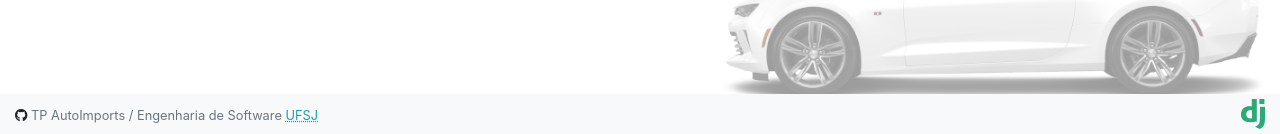
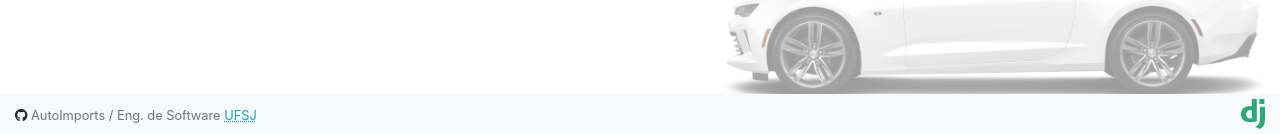
Before and after one commit to Durfan/ufsj-tp-autoimports, a Django app: page /automoney/ in a window 1280 px wide. Shown: the part 666-800 px from the top of the page. Run offline with Django 3.2, Linux system fonts and the light colour scheme; some libraries are stand-ins or nearby versions.

Commit message:
mobile img

```diff
--- a/autoimports/templates/base.html
+++ b/autoimports/templates/base.html
@@ -76,9 +76,9 @@
   <footer class="footer bg-light">
     <div class="container-fluid">
       <div class="row align-items-center" style="height: 40px;">
-        <div class="col">
+        <div class="col-auto">
           <small><i class="fab fa-github"></i> <a
-              href="https://github.com/Durfan/ufsj-tp-autoimports" class="text-muted">TP AutoImports / Engenharia de
+              href="https://github.com/Durfan/ufsj-tp-autoimports" class="text-muted">AutoImports / Eng. de
               Software</a>
             <a href="https://dcomp.ufsj.edu.br/" class="text-info">
               <abbr title="Universidade Federal de São João Del Rei">
```
Also changed, not shown: 1 other file.
